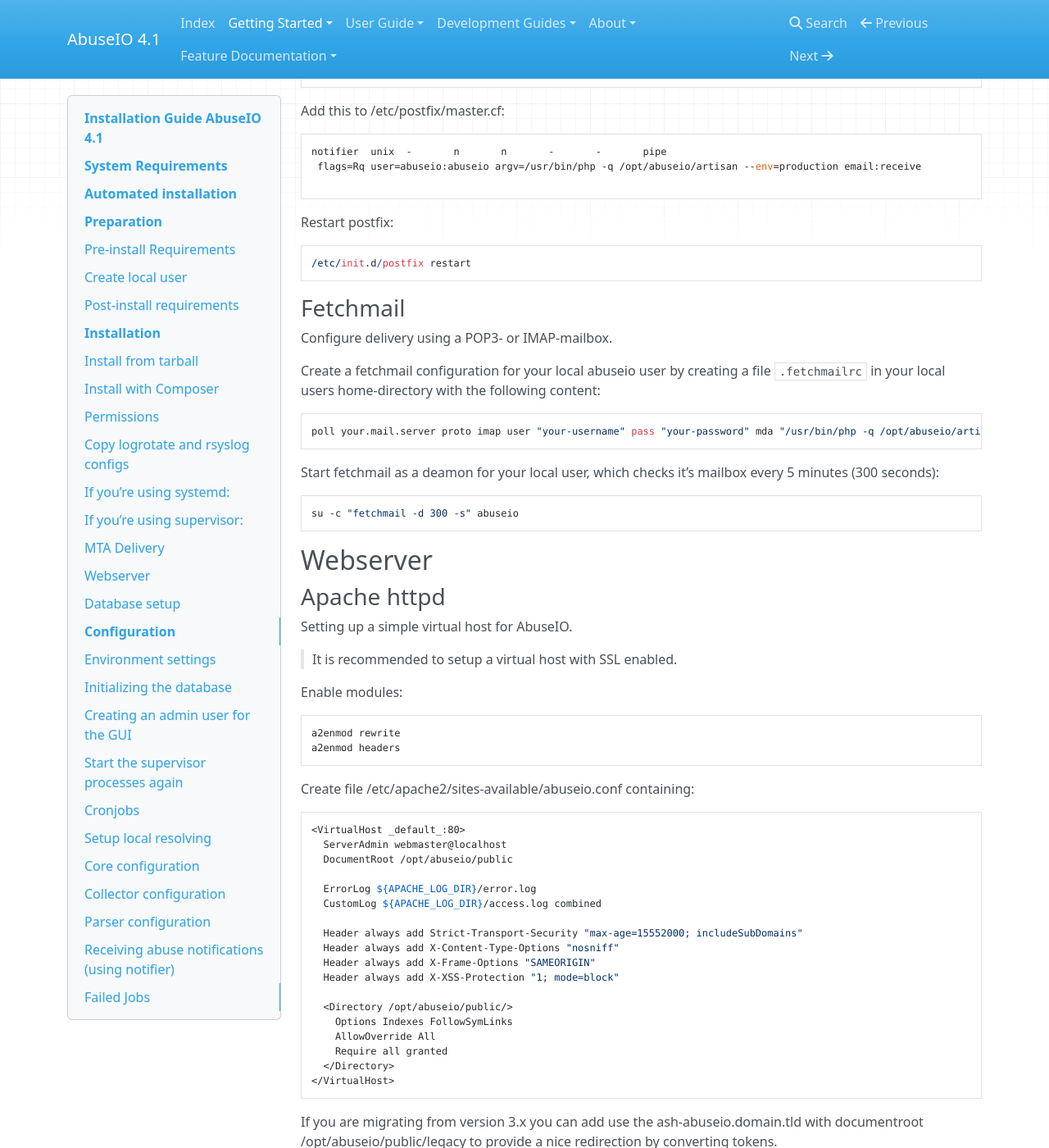
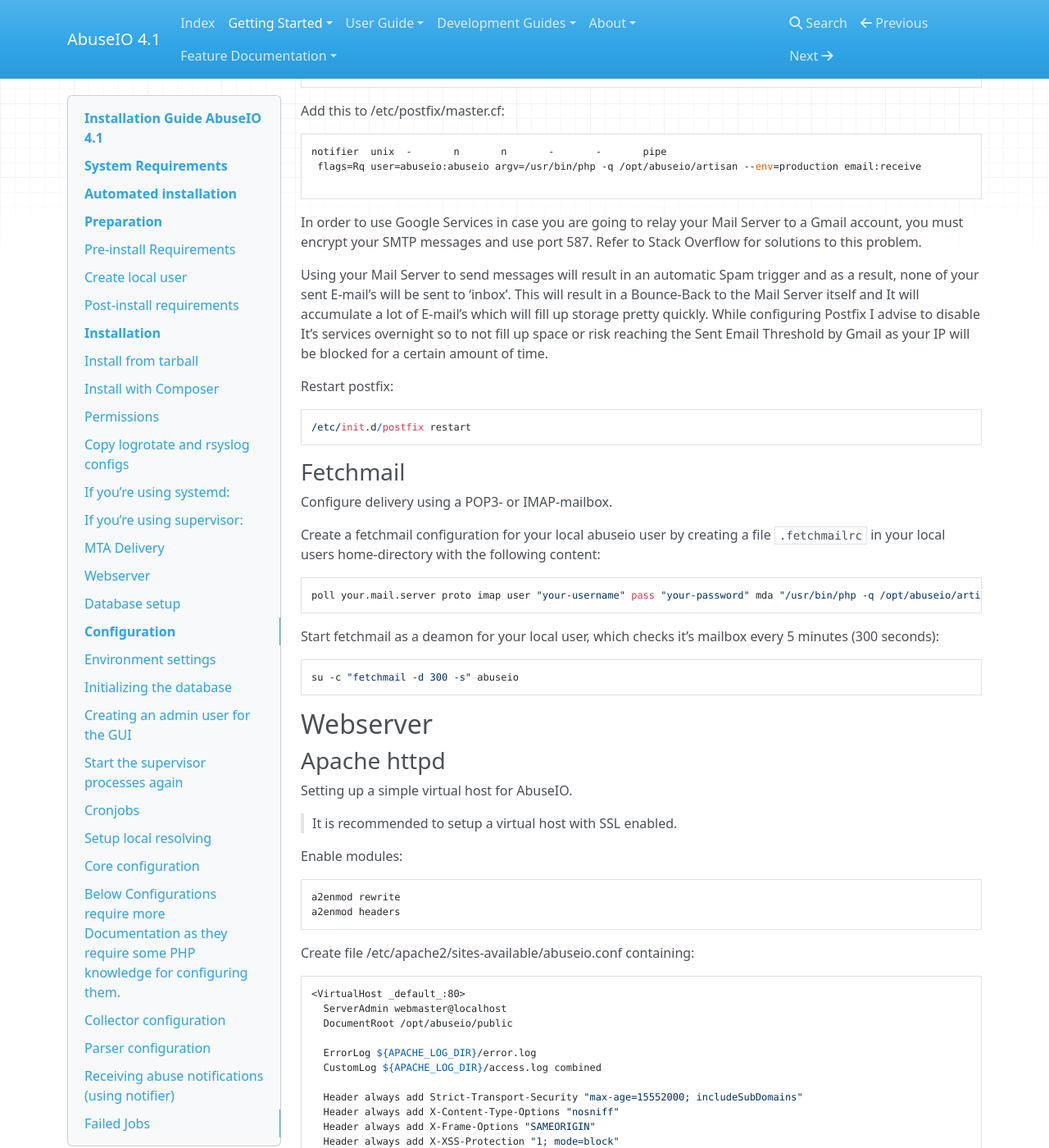
Before and after one commit to AbuseIO/abuseio-docs, an MkDocs documentation site: the page built from docs/installation.md, in a window 1280 px wide and 1400 px high, scrolled down 6056 px. Shown: the whole window at 82% size. Built offline with MkDocs 1.6.1, drawn with Linux system fonts in a browser that asks for light colours; nearby versions of some CDN libraries; old or Windows-style settings are respelled for this version of MkDocs; some of the changed text lies outside the part shown.

Commit message:
Update installation.md

````diff
--- a/docs/installation.md
+++ b/docs/installation.md
@@ -277,6 +277,9 @@ notifier  unix  -       n       n       -       -       pipe
  flags=Rq user=abuseio:abuseio argv=/usr/bin/php -q /opt/abuseio/artisan --env=production email:receive
 
 ```
+In order to use Google Services in case you are going to relay your Mail Server to a Gmail account, you must encrypt your SMTP messages and use port 587. Refer to Stack Overflow for solutions to this problem.
+
+Using your Mail Server to send messages will result in an automatic Spam trigger and as a result, none of your sent E-mail's will be sent to 'inbox'. This will result in a Bounce-Back to the Mail Server itself and It will accumulate a lot of E-mail's which will fill up storage pretty quickly. While configuring Postfix I advise to disable It's services overnight so to not fill up space or risk reaching the Sent Email Threshold by Gmail as your IP will be blocked for a certain amount of time.
 
 Restart postfix:
 ```
@@ -329,6 +332,7 @@ Create file /etc/apache2/sites-available/abuseio.conf containing:
   </Directory>
 </VirtualHost>
 ```
+In case the webpage throws out the source code of the PHP Index file, this means that apache isn't properly loading the PHP modules. You can remove them and then re-install them again. Refer to Stack Overflow regarding PHP modules not loading in Apache.
 
 If you are migrating from version 3.x you can add use the ash-abuseio.domain.tld with documentroot /opt/abuseio/public/legacy to provide a nice redirection by converting tokens.
 
@@ -480,6 +484,8 @@ config `/opt/abuseio/config/app.php` as well.
 
 Creating a copy in the $ENV folder with the example above allows you to override the defaults specified in the original file. Only the variables in your override config which you modify will actually be used. If the default config contains an option called 'bla', and you remove it from your override config, then the default option will be used. So, you are not required to copy the entire file, but you can just copy the elements needed into a new file. Using a full copy can help simplify your configuration.
 
+## Below Configurations require more Documentation as they require some PHP knowledge for configuring them.
+
 ## Collector configuration
 
 By default we have included all the known (stable) collectors for AbuseIO which are *disabled* by default. You will need to configure them
````
